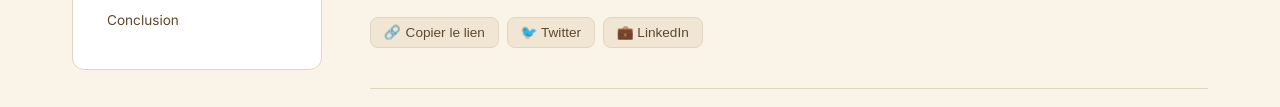
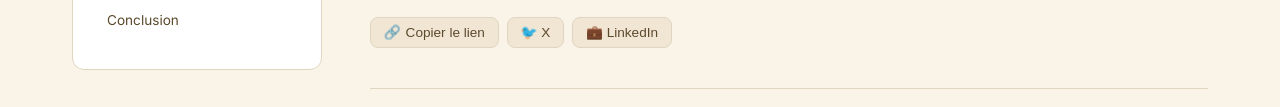
Before and after one commit to ucfzem/ucfzem-blog, a plain HTML site: page articles/automatiser-fiches-produit/ar.html in a window 1280 px wide. Shown: the part 320-427 px from the top of the page. Drawn offline with Linux system fonts and the light colour scheme.

Commit message:
fix: change Twitter button label to X

```diff
--- a/articles/automatiser-fiches-produit/ar.html
+++ b/articles/automatiser-fiches-produit/ar.html
@@ -888,7 +888,7 @@
 
       <div class="share-bar">
         <button class="share-btn" onclick="copyLink()">🔗 <span data-i18n="share_copy">Copier le lien</span></button>
-        <button class="share-btn" onclick="shareTwitter()">🐦 Twitter</button>
+        <button class="share-btn" onclick="shareTwitter()">🐦 X</button>
         <button class="share-btn" onclick="shareLinkedIn()">💼 LinkedIn</button>
       </div>
 
```
Also changed, not shown: articles/automatiser-fiches-produit/en.html (+1 -1 lines), articles/automatiser-fiches-produit/es.html (+1 -1 lines), articles/automatiser-fiches-produit/index.html (+1 -1 lines).
